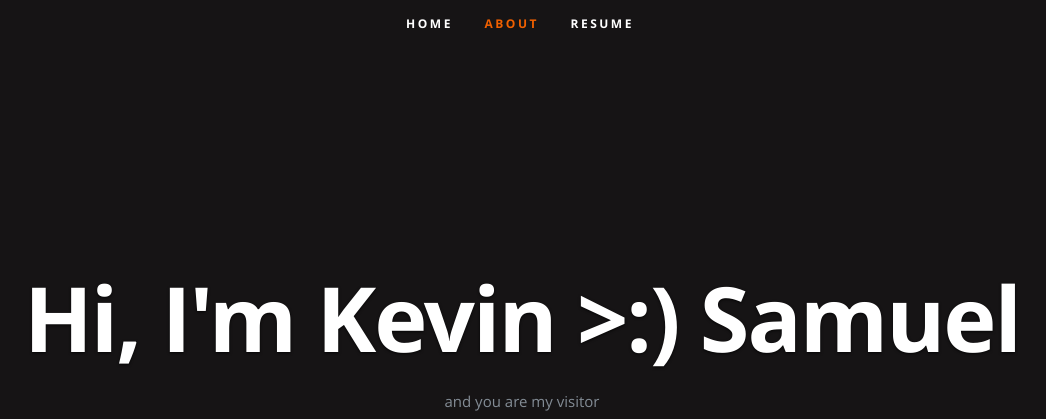
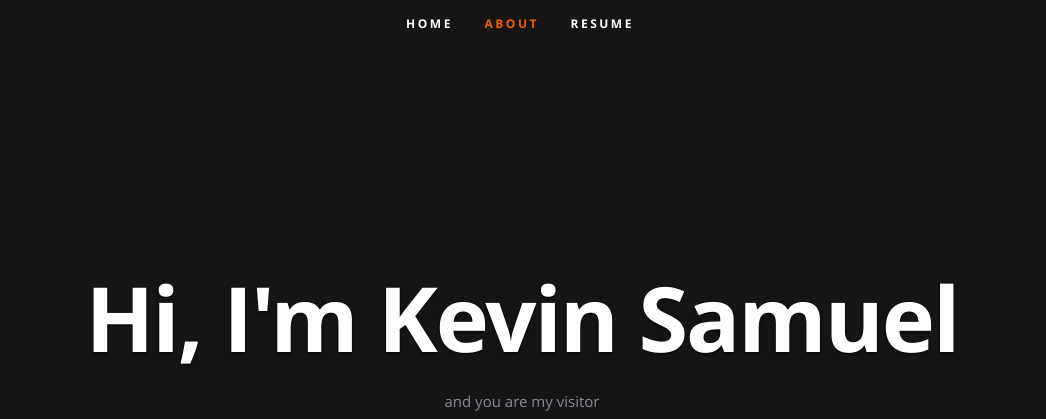
Before and after one commit to KevinHougesen/portfolio, a plain HTML site: page frontend/index.html in a window 1280 px wide. Shown: the top 419 px of the page, without its empty margins (120-1166 px from the left). Drawn offline with nearby package versions, Linux system fonts and the light colour scheme; no server answers.

Commit message:
Updated HTML

```diff
--- a/frontend/index.html
+++ b/frontend/index.html
@@ -55,7 +55,7 @@
 
       <div class="row banner">
          <div class="banner-text">
-            <h1 class="responsive-headline">Hi, I'm Kevin >:) Samuel</h1>
+            <h1 class="responsive-headline">Hi, I'm Kevin Samuel</h1>
 
             <p>and you are my <a id="counter"></a> visitor </p>
             <ul class="social">
```
